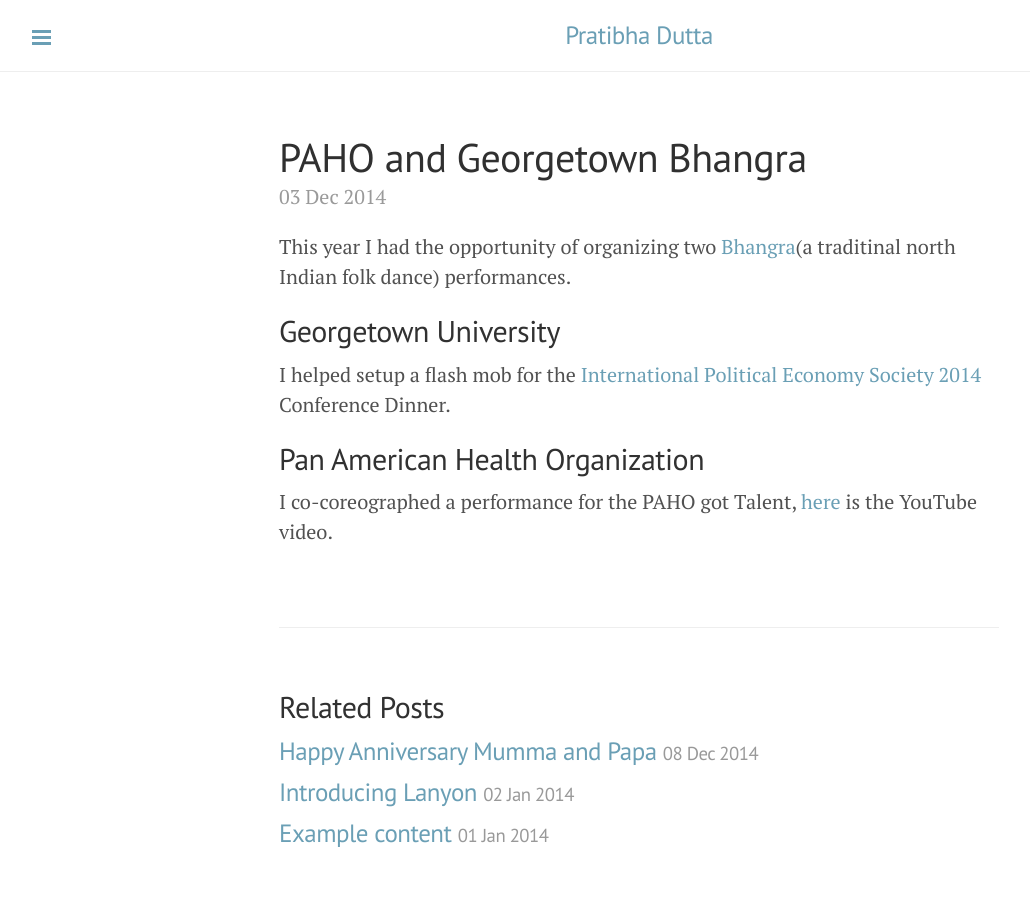
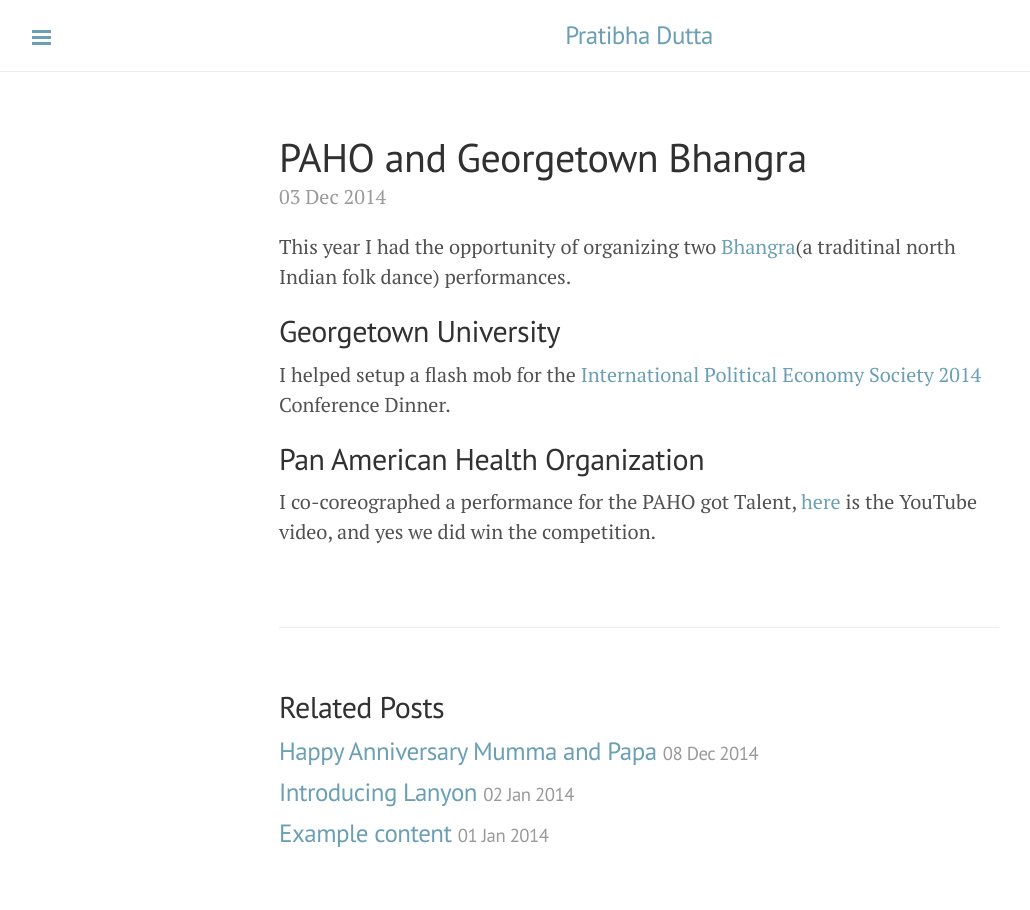
Before and after one commit to ishankapoor/pratibhadutta, a Jekyll site: the page built from _posts/2014-12-03-paho-georgetown-bhangra.md, in a window 1280 px wide. Shown: the whole page, without its empty margins (1-1031 px from the left). Built offline with Jekyll 4.4.1, drawn with Linux system fonts in a browser that asks for light colours; Markdown is read by kramdown in place of the engine named in the settings.

Commit message:
Update 2014-12-03-paho-georgetown-bhangra.md

```diff
--- a/_posts/2014-12-03-paho-georgetown-bhangra.md
+++ b/_posts/2014-12-03-paho-georgetown-bhangra.md
@@ -6,4 +6,4 @@
 ## Georgetown University
 I helped setup a flash mob for the [International Political Economy Society 2014](https://ncgg.princeton.edu/IPES/program2014.php) Conference Dinner.
 ## Pan American Health Organization
-I co-coreographed a performance for the PAHO got Talent, [here](https://www.youtube.com/watch?v=YwkA9ClNkhI) is the YouTube video.
+I co-coreographed a performance for the PAHO got Talent, [here](https://www.youtube.com/watch?v=YwkA9ClNkhI) is the YouTube video, and yes we did win the competition.
```
